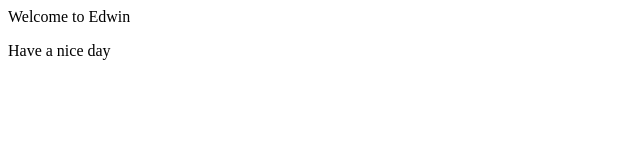
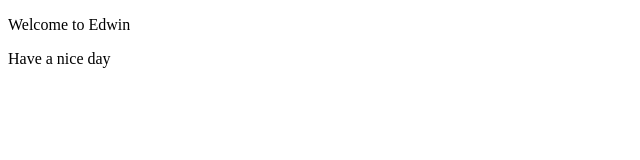
Before and after one commit to KangetheEdwin/kangetheedwin.github.io, a plain HTML site: page index.html in a window 1280 px wide. Shown: the whole page, without its empty margins (0-640 px from the left). Drawn offline with Linux system fonts and the light colour scheme.

```diff
--- a/index.html
+++ b/index.html
@@ -7,7 +7,7 @@
     </head>
 
     <body>
-            Welcome to Edwin
+            <p>Welcome to Edwin</p>
             <p>Have a nice day</p>
     </body>
 </html>
```
